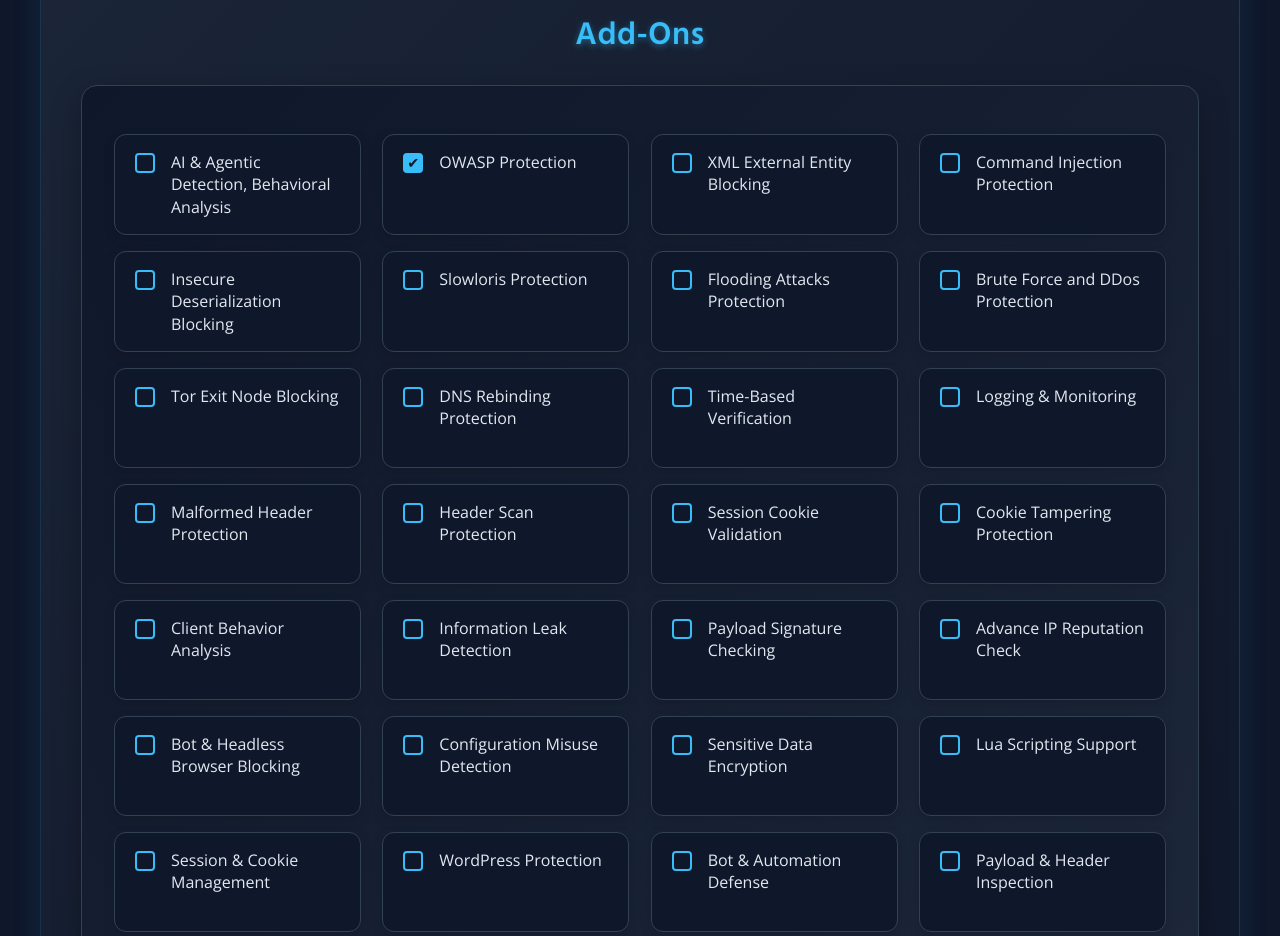
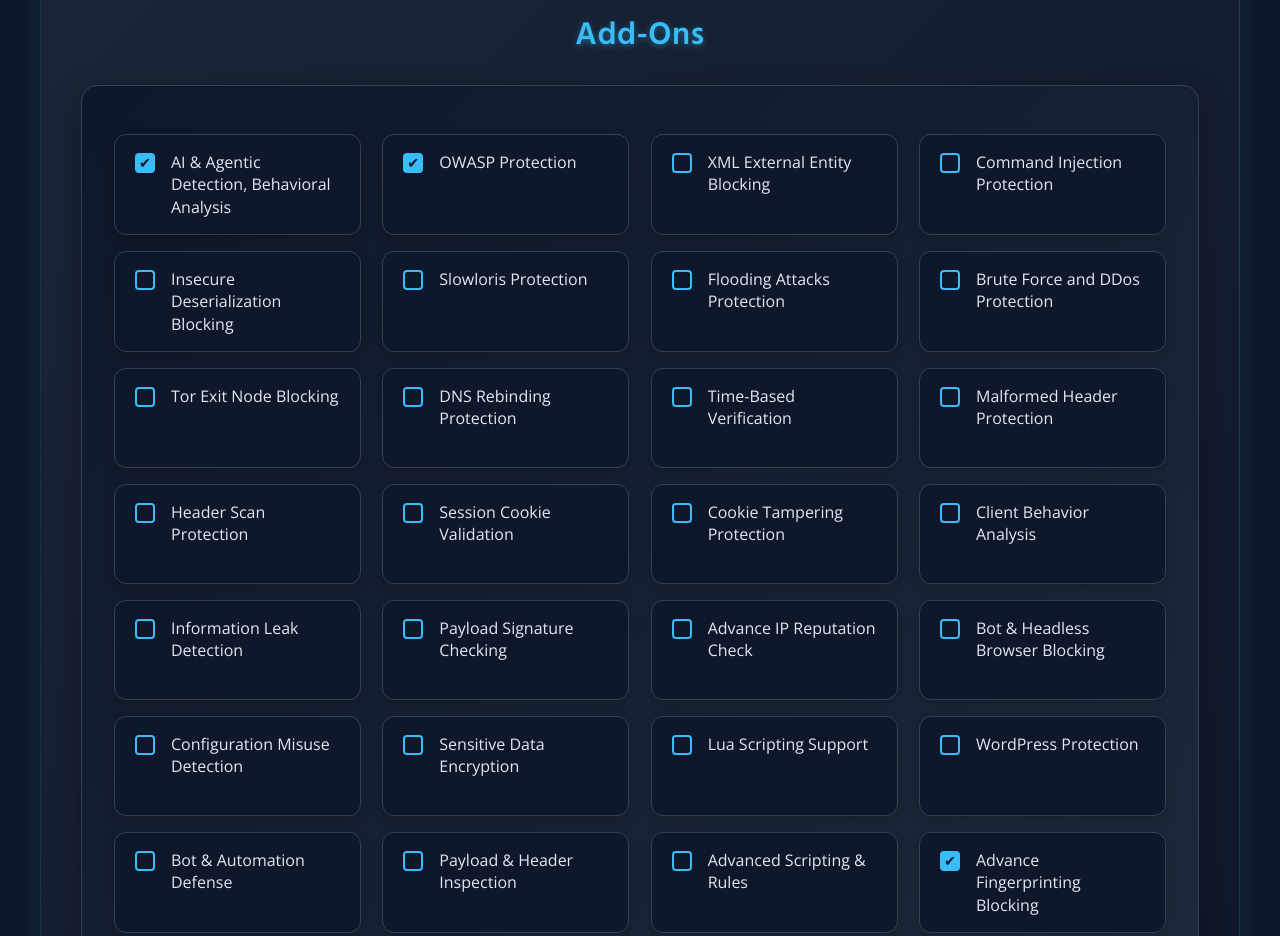
Before and after one commit to clofix19/clofix-web, a plain HTML site: page pricing.html in a window 1280 px wide. Shown: the part 900-1836 px from the top of the page. Drawn offline with nearby package versions, Linux system fonts and the light colour scheme.

Commit message:
Update the pricing page

```diff
--- a/pricing.html
+++ b/pricing.html
@@ -102,6 +102,7 @@
           <option value="saas">SaaS Web App</option>
           <option value="bank">Banking / Finance</option>
           <option value="ecommerce">E-commerce</option>
+          <option value="streaming">Streaming Service</option>
         </select>
       </label>
 
@@ -236,7 +237,7 @@
 <script async src="https://www.googletagmanager.com/gtag/js?id=G-WP02RFXGSE"></script>
 <script>
   const features = {
-    "AI & Agentic Detection, Behavioral Analysis": 3,
+    "AI & Agentic Detection, Behavioral Analysis": 5,
     "OWASP Protection": 1,
     "XML External Entity Blocking": 2,
     "Command Injection Protection": 2,
@@ -247,7 +248,6 @@
     "Tor Exit Node Blocking": 1,
     "DNS Rebinding Protection": 2,
     "Time-Based Verification": 1,
-    "Logging & Monitoring": 1,
     "Malformed Header Protection": 1,
     "Header Scan Protection": 1,
     "Session Cookie Validation": 1,
@@ -260,7 +260,6 @@
     "Configuration Misuse Detection": 2,
     "Sensitive Data Encryption": 2,
     "Lua Scripting Support": 3,
-    "Session & Cookie Management": 1,
     "WordPress Protection": 2,
     "Bot & Automation Defense": 2,
     "Payload & Header Inspection": 2,
@@ -293,7 +292,8 @@
   const corePaidFeatures = [
     "Advance Fingerprinting Blocking",
     "CloFix CDN",
-    "OWASP Protection"
+    "OWASP Protection",
+    "AI & Agentic Detection, Behavioral Analysis"
   ];
 
   const typeFeatureMap = {
@@ -301,7 +301,8 @@
     api: ["Payload Signature Checking"],
     saas: ["Brute Force and DDos Protection"],
     bank: ["Client Behavior Analysis"],
-    ecommerce: ["Bot & Headless Browser Blocking"]
+    ecommerce: ["Bot & Headless Browser Blocking"],
+    streaming: []
   };
 
   const featureListDiv = document.getElementById("featureList");
```
